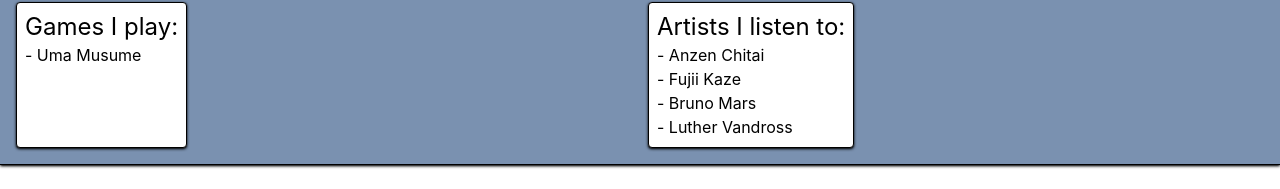
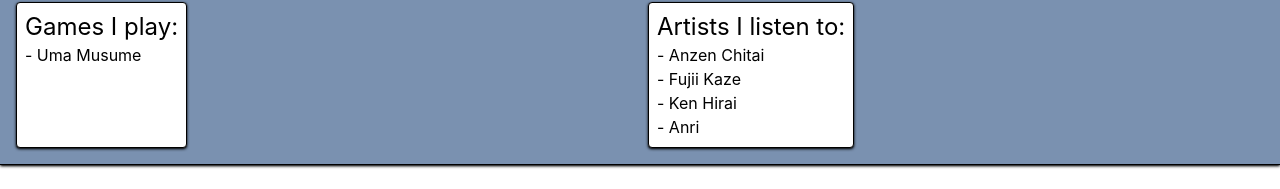
Before and after one commit to mrjohnlowlevel/personalsite, a Svelte app: page / in a window 1280 px wide. Shown: the part 569-758 px from the top of the page. Built offline with nearby package versions, Linux system fonts and the light colour scheme.

Commit message:
added some ig

```diff
--- a/src/App.svelte
+++ b/src/App.svelte
@@ -1,6 +1,8 @@
 <script>
 	import Info from "./lib/Info.svelte";
 	import Footer from "./lib/Footer.svelte";
+
+	console.log("%c君はス・テ・キ", "color: oklch(70.4% 0.191 22.216)")
 </script>
 
 <div id="main">
--- a/src/lib/Info.svelte
+++ b/src/lib/Info.svelte
@@ -75,7 +75,7 @@
             <div id="artist" class="border w-fit p-2 rounded bg-white shadow shadow-black hover:scale-105 transition-transform duration-300">
                 <h1 class="text-2xl">Artists I listen to:</h1>
                 <ul>
-                    {#each ["Anzen Chitai", "Fujii Kaze", "Bruno Mars", "Luther Vandross"] as artist}
+                    {#each ["Anzen Chitai", "Fujii Kaze", "Ken Hirai", "Anri"] as artist}
                         <li>- {artist}</li>
                     {/each}
                 </ul>
```
